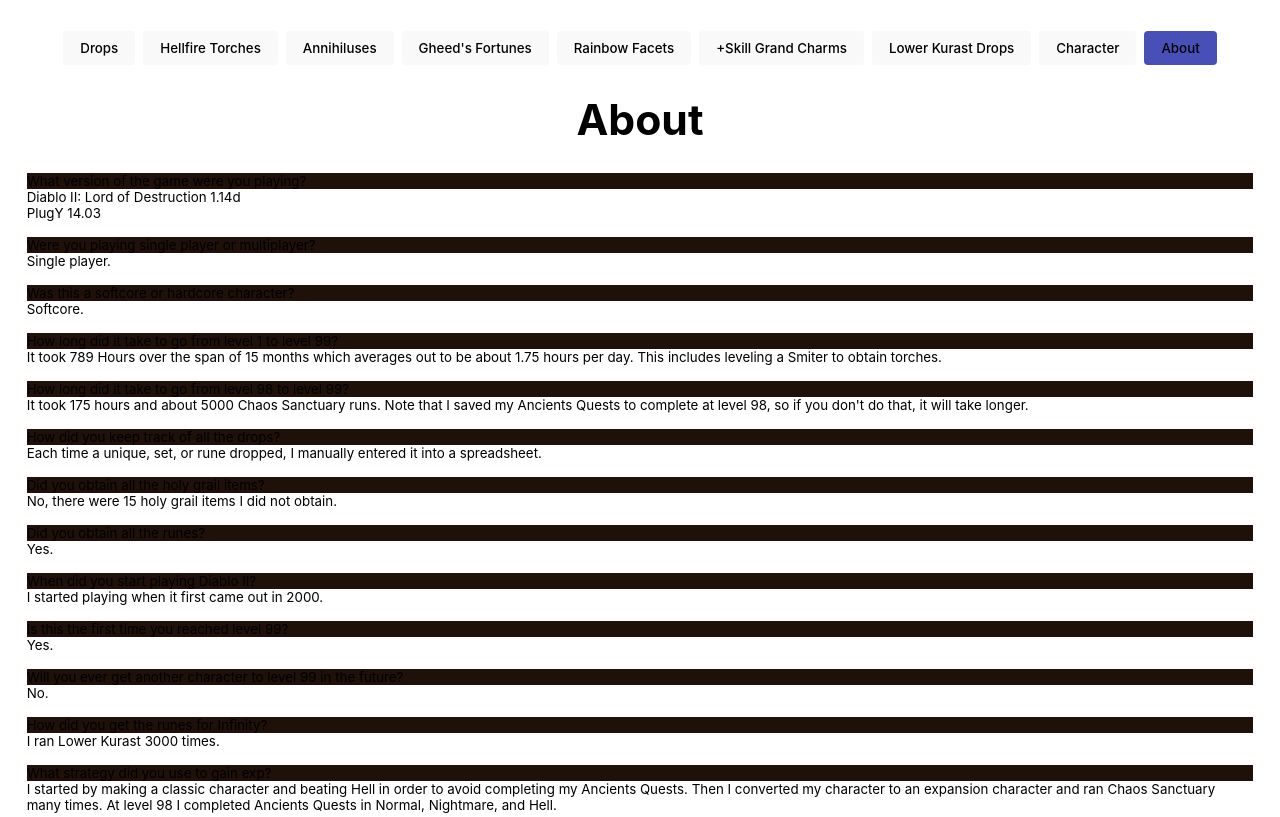
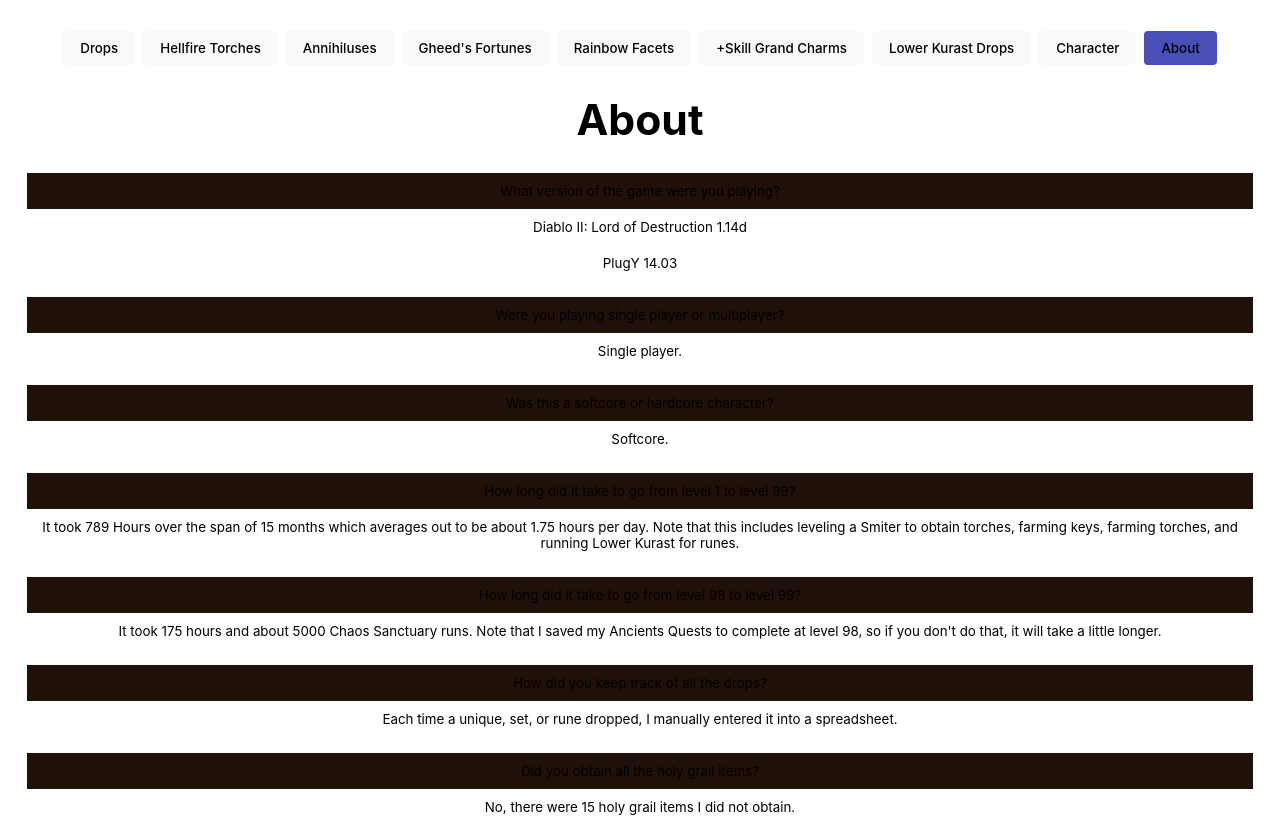
Before and after one commit to geoffreykwan/diablo-2-drops-on-the-way-to-level-99, a Vue app: page /about in a window 1280 px wide. Shown: the top 817 px of the page. Built offline with nearby package versions, Linux system fonts and the light colour scheme.

Commit message:
feat(About Page): Change styling

```diff
--- a/src/data/about.json
+++ b/src/data/about.json
@@ -16,11 +16,11 @@
   },
   {
     "question": "How long did it take to go from level 1 to level 99?",
-    "answer": "It took 789 Hours over the span of 15 months which averages out to be about 1.75 hours per day. This includes leveling a Smiter to obtain torches."
+    "answer": "It took 789 Hours over the span of 15 months which averages out to be about 1.75 hours per day. Note that this includes leveling a Smiter to obtain torches, farming keys, farming torches, and running Lower Kurast for runes."
   },
   {
     "question": "How long did it take to go from level 98 to level 99?",
-    "answer": "It took 175 hours and about 5000 Chaos Sanctuary runs. Note that I saved my Ancients Quests to complete at level 98, so if you don't do that, it will take longer."
+    "answer": "It took 175 hours and about 5000 Chaos Sanctuary runs. Note that I saved my Ancients Quests to complete at level 98, so if you don't do that, it will take a little longer."
   },
   {
     "question": "How did you keep track of all the drops?",
@@ -33,10 +33,6 @@
   {
     "question": "Did you obtain all the runes?",
     "answer": "Yes."
-  },
-  {
-    "question": "When did you start playing Diablo II?",
-    "answer": "I started playing when it first came out in 2000."
   },
   {
     "question": "Is this the first time you reached level 99?",
--- a/src/styles/about.css
+++ b/src/styles/about.css
@@ -1,3 +1,8 @@
 .question {
   background-color: #20100a;
+  padding: 10px
 }
+
+.answer {
+  padding: 10px
+}
--- a/src/views/About.vue
+++ b/src/views/About.vue
@@ -1,10 +1,12 @@
 <template>
   <h1>About</h1>
-  <div v-for="info in about" :key="info" class="align-left">
+  <div v-for="info in about" :key="info" class="align-left2">
     <div class="question">{{ info.question }}</div>
-    <div v-if="Array.isArray(info.answer)" v-for="answerLine in info.answer" :key="answerLine">{{
-      answerLine }}</div>
-    <div v-else>{{ info.answer }}</div>
+    <div v-if="Array.isArray(info.answer)" v-for="answerLine in info.answer" :key="answerLine"
+      class="answer">
+      {{ answerLine }}
+    </div>
+    <div v-else class="answer">{{ info.answer }}</div>
     <br />
   </div>
 </template>
```
